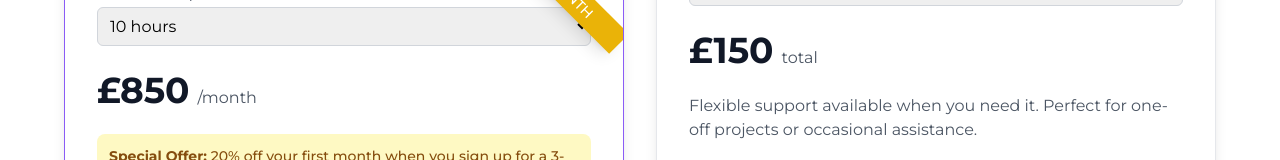
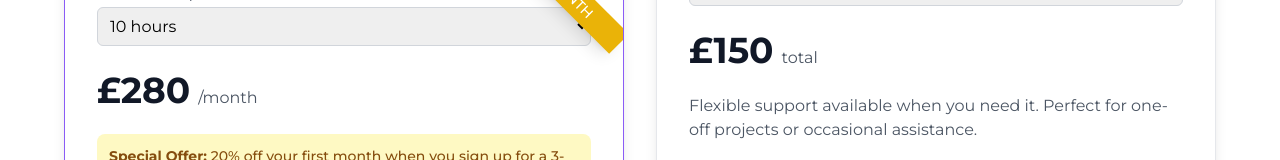
Before and after one commit to SGPDIGITALSOLUTIONS/natashawebsite, a Next.js app: page /pricing in a window 1280 px wide. Shown: the part 773-933 px from the top of the page. Built offline with nearby package versions, Linux system fonts and the light colour scheme.

Commit message:
Update retainer rates to £28 per hour

```diff
--- a/app/pricing/page.tsx
+++ b/app/pricing/page.tsx
@@ -15,13 +15,13 @@ export default function PricingPage() {
 
   // Pricing calculations
   const retainerRates = {
-    5: 450,
-    10: 850,
-    15: 1200,
-    20: 1450,
-    25: 1750,
-    30: 2000,
-    40: 2500
+    5: 140,    // 5 hours * £28
+    10: 280,   // 10 hours * £28
+    15: 420,   // 15 hours * £28
+    20: 560,   // 20 hours * £28
+    25: 700,   // 25 hours * £28
+    30: 840,   // 30 hours * £28
+    40: 1120   // 40 hours * £28
   };
 
   const paygoRate = 30; // £ per hour
```
